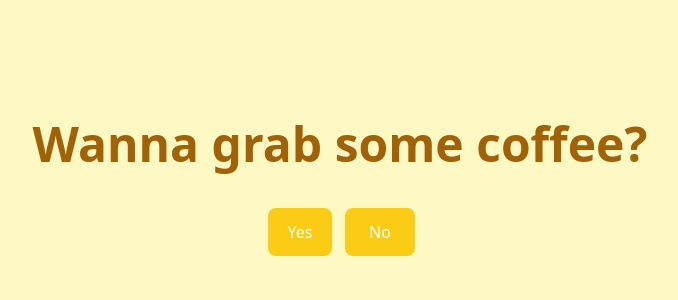
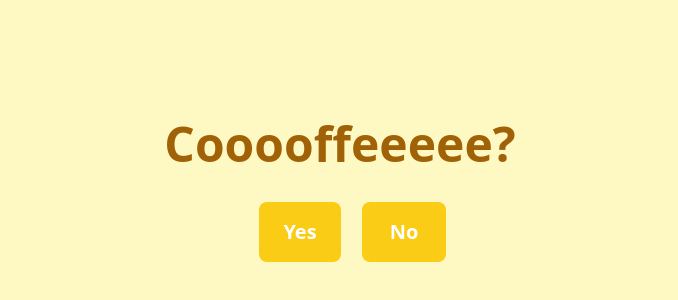
Before and after one commit to Anicaaa/coffee-time, a website: page index.html in a window 1280 px wide. Shown: the part 224-524 px from the top of the page, without its empty margins (300-978 px from the left). Drawn offline with Linux system fonts and the light colour scheme.

Commit message:
font btn changed

```diff
--- a/index.html
+++ b/index.html
@@ -8,12 +8,12 @@
 </head>
 <body>
     <div class="flex flex-col justify-center items-center h-screen bg-yellow-100">
-        <h1 class="text-yellow-700 font-semibold text-5xl text-center">Wanna grab some coffee?</h1>
-        <div class="flex flex-row justify-center items-center mt-16 text-white">
+        <h1 class="text-yellow-700 font-semibold text-5xl text-center">Cooooffeeeee?</h1>
+        <div class="flex flex-row justify-center items-center mt-16 text-white font-semibold text-xl">
             <button id="yesBtn"
-                class="flex absolute mr-20 cursor-pointer py-3 px-5 border-none bg-yellow-400 rounded-lg"
+                class="flex absolute mr-20 cursor-pointer py-4 px-6 border-none bg-yellow-400 rounded-lg"
                 onclick="yesPage()">Yes</button>
-            <button id="noBtn" class="flex absolute ml-20 cursor-pointer py-3 px-6 border-none bg-yellow-400 rounded-lg"
+            <button id="noBtn" class="flex absolute ml-32 cursor-pointer py-4 px-7 border-none bg-yellow-400 rounded-lg"
                 onmouseover="mouseHover()">No</button>
         </div>
     </div>
```
Also changed, not shown: dist/output.css, 2 other files.
